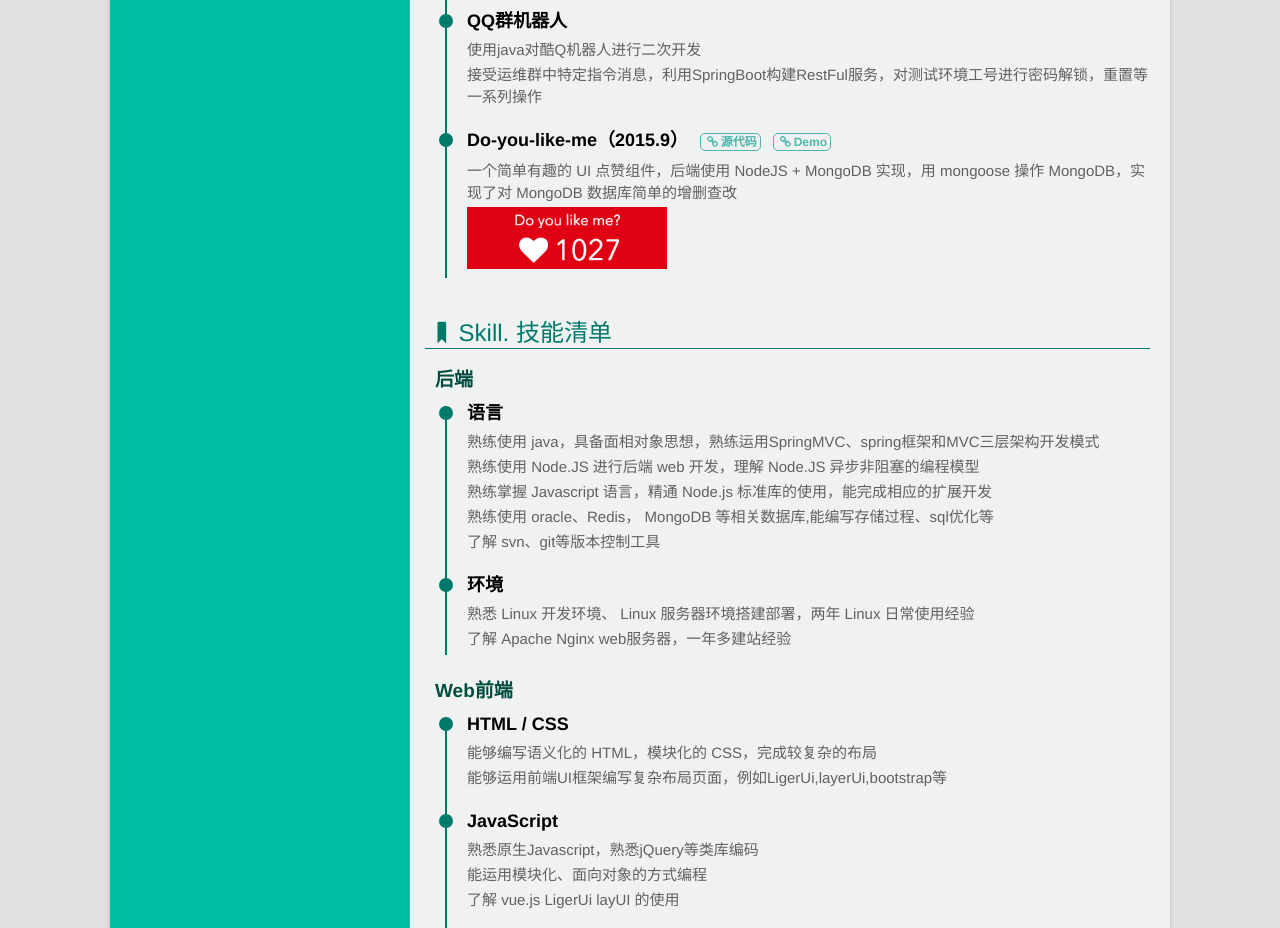
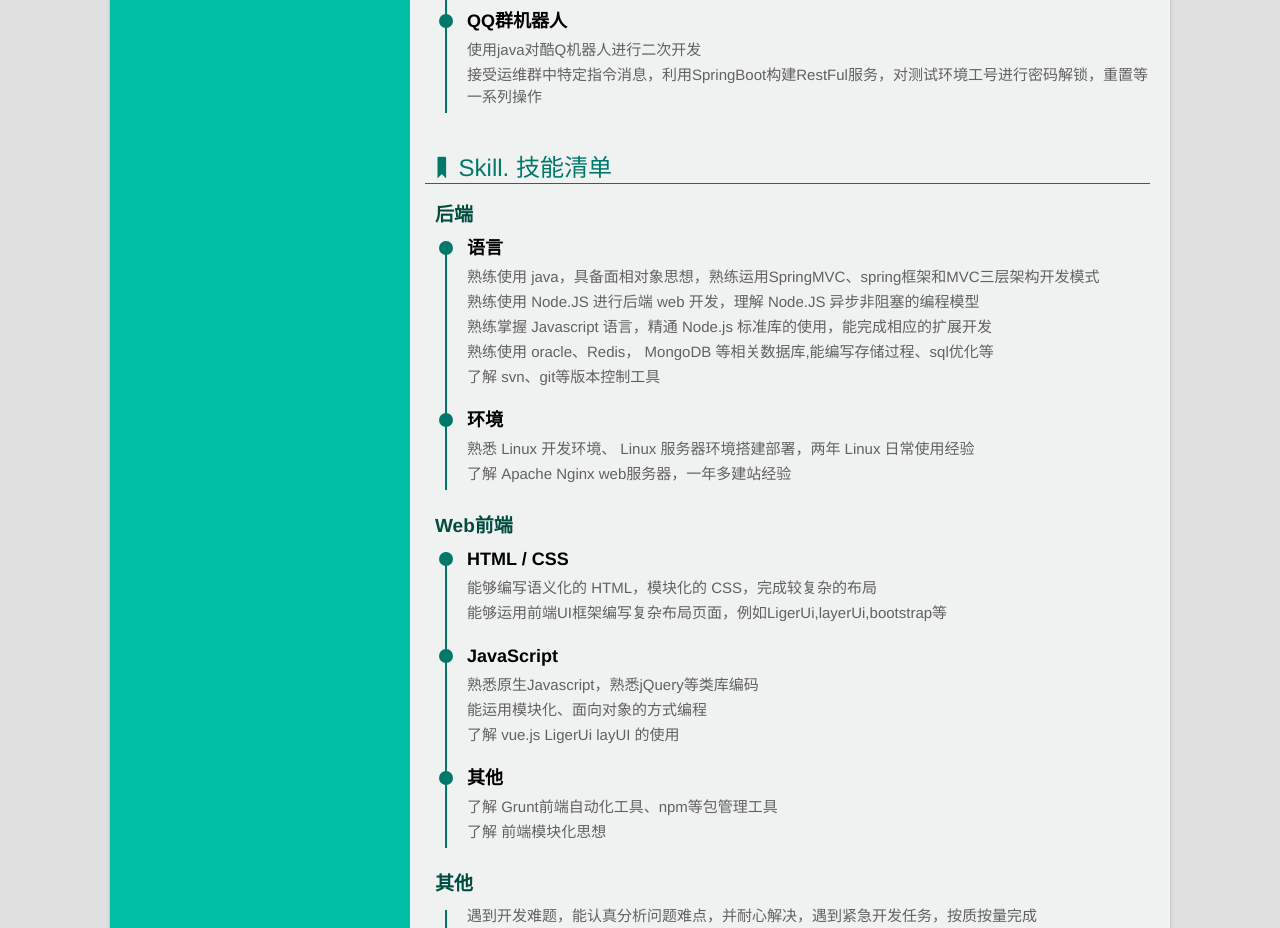
Before and after one commit to zhanglei20/img, a website: page index.html in a window 1280 px wide. Shown: the part 1640-2568 px from the top of the page. Drawn offline with Linux system fonts and the light colour scheme.

Commit message:
更新简历

```diff
--- a/index.html
+++ b/index.html
@@ -162,16 +162,16 @@
                             <p>使用java对酷Q机器人进行二次开发</p>
                             <p>接受运维群中特定指令消息，利用SpringBoot构建RestFul服务，对测试环境工号进行密码解锁，重置等一系列操作</p>
                         </li>
-                        <li>
-                            <div class="circle"></div>
-                            <h4>
-                                Do-you-like-me（2015.9）
-                                <a href="https://github.com/DIYgod/Do-you-like-me" target="_blank"><i class="icon-link"></i>源代码</a>
-                                <a href="https://www.anotherhome.net/file/like/" target="_blank"><i class="icon-link"></i>Demo</a>
-                            </h4>
-                            <p>一个简单有趣的 UI 点赞组件，后端使用 NodeJS + MongoDB 实现，用 mongoose 操作 MongoDB，实现了对 MongoDB 数据库简单的增删查改</p>
-                            <img src="img/Do-you-like-me.png">
-                        </li>
+                        <!--<li>-->
+                            <!--<div class="circle"></div>-->
+                            <!--<h4>-->
+                                <!--Do-you-like-me（2015.9）-->
+                                <!--<a href="https://github.com/DIYgod/Do-you-like-me" target="_blank"><i class="icon-link"></i>源代码</a>-->
+                                <!--<a href="https://www.anotherhome.net/file/like/" target="_blank"><i class="icon-link"></i>Demo</a>-->
+                            <!--</h4>-->
+                            <!--<p>一个简单有趣的 UI 点赞组件，后端使用 NodeJS + MongoDB 实现，用 mongoose 操作 MongoDB，实现了对 MongoDB 数据库简单的增删查改</p>-->
+                            <!--<img src="img/Do-you-like-me.png">-->
+                        <!--</li>-->
                     </ul>
                 </li>
                 <li>
```
